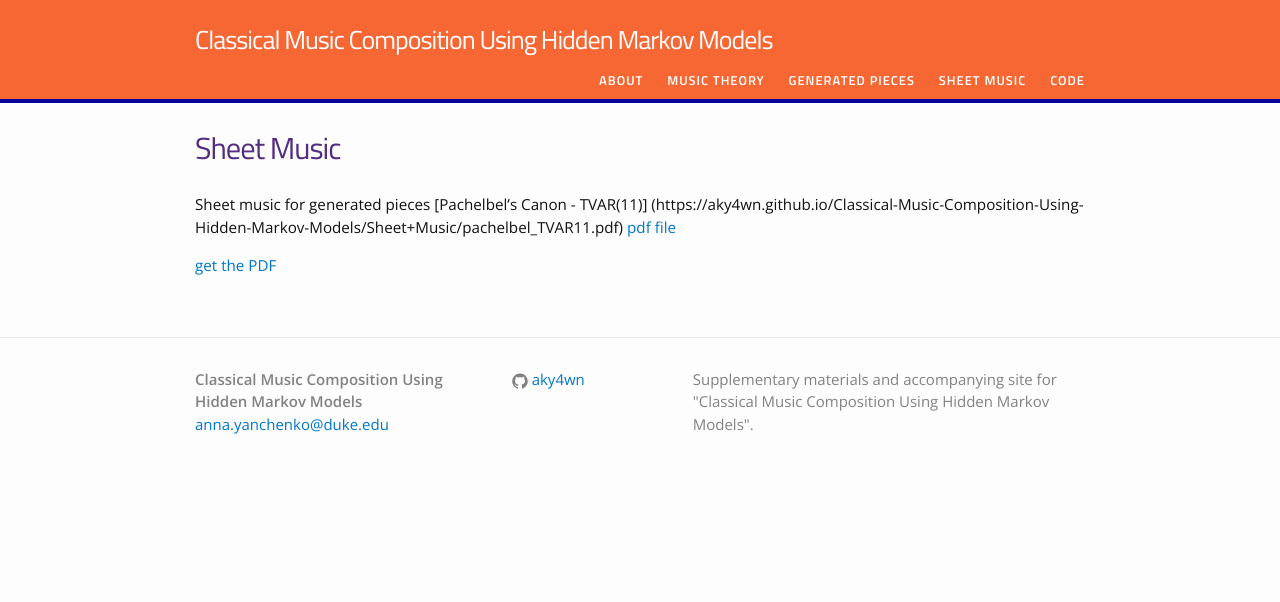
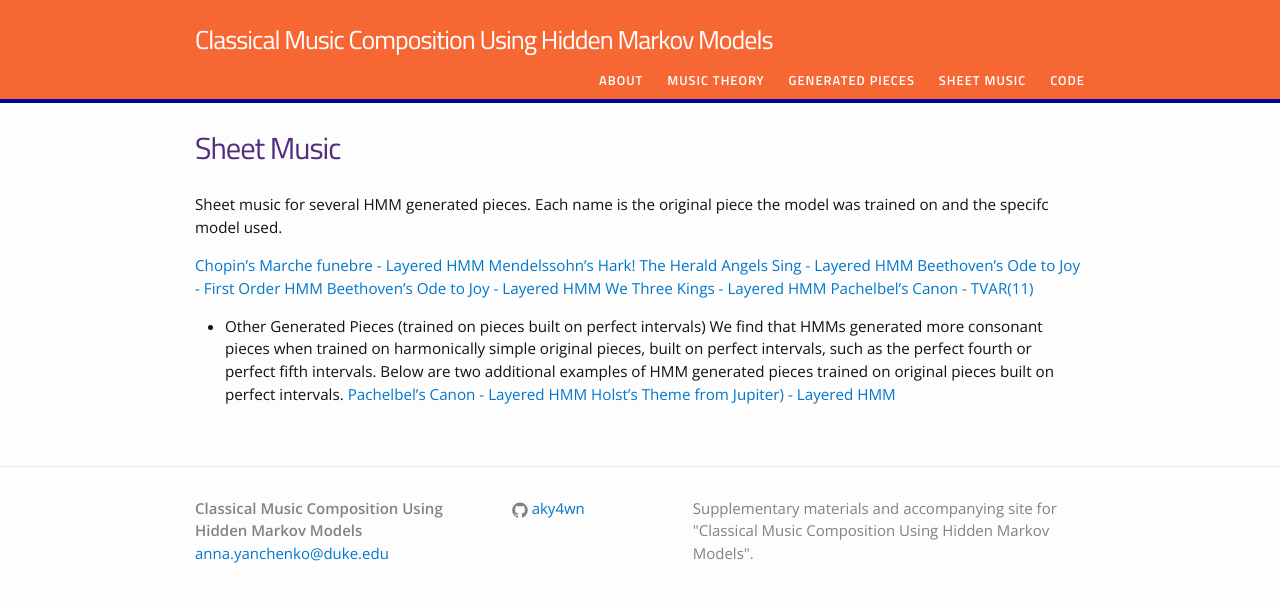
Before and after one commit to aky4wn/Classical-Music-Composition-Using-State-Space-Models, a Jekyll site: the page built from music.md, in a window 1280 px wide. Shown: the top 602 px of the page. Built offline with Jekyll 4.4.1, drawn with Linux system fonts in a browser that asks for light colours.

Commit message:
Update music.md

```diff
--- a/music.md
+++ b/music.md
@@ -4,7 +4,16 @@ title: Sheet Music
 permalink: /music/
 ---
 
-Sheet music for generated pieces [Pachelbel's Canon - TVAR(11)] (https://aky4wn.github.io/Classical-Music-Composition-Using-Hidden-Markov-Models/Sheet+Music/pachelbel_TVAR11.pdf)
-<a href="Sheet Music/pachelbel_TVAR11.pdf">pdf file</a>
+Sheet music for several HMM generated pieces.  Each name is the original piece the model was trained on and the specifc model used.
 
-[get the PDF]({{ site.url }}/Sheet Music/pachelbel_TVAR11.pdf)
+[Chopin's Marche funebre - Layered HMM]({{ site.url }}/Sheet Music/Chopin_Marche_funebre_layered.pdf)
+[Mendelssohn's Hark! The Herald Angels Sing - Layered HMM]({{ site.url }}/Sheet Music/Hark_the_Herald_Layered.pdf)
+[Beethoven's Ode to Joy - First Order HMM]({{ site.url }}/Sheet Music/Ode_to_Joy_First_Order.pdf)
+[Beethoven's Ode to Joy - Layered HMM]({{ site.url }}/Sheet Music/ode-to-joy_layered.pdf)
+[We Three Kings - Layered HMM]({{ site.url }}/Sheet Music/pachelbel_TVAR11.pdf)
+[Pachelbel's Canon - TVAR(11)]({{ site.url }}/Sheet Music/we-three-kings_layered.pdf)
+
+- Other Generated Pieces (trained on pieces built on perfect intervals)
+We find that HMMs generated more consonant pieces when trained on harmonically simple original pieces, built on perfect intervals, such as the perfect fourth or perfect fifth intervals.  Below are two additional examples of HMM generated pieces trained on original pieces built on perfect intervals.
+[Pachelbel's Canon - Layered HMM]({{ site.url }}/Sheet Music/Pachelbel_layered.pdf)
+[Holst's Theme from Jupiter) - Layered HMM]({{ site.url }}/Sheet Music/Jupiter_layered.pdf)
```
